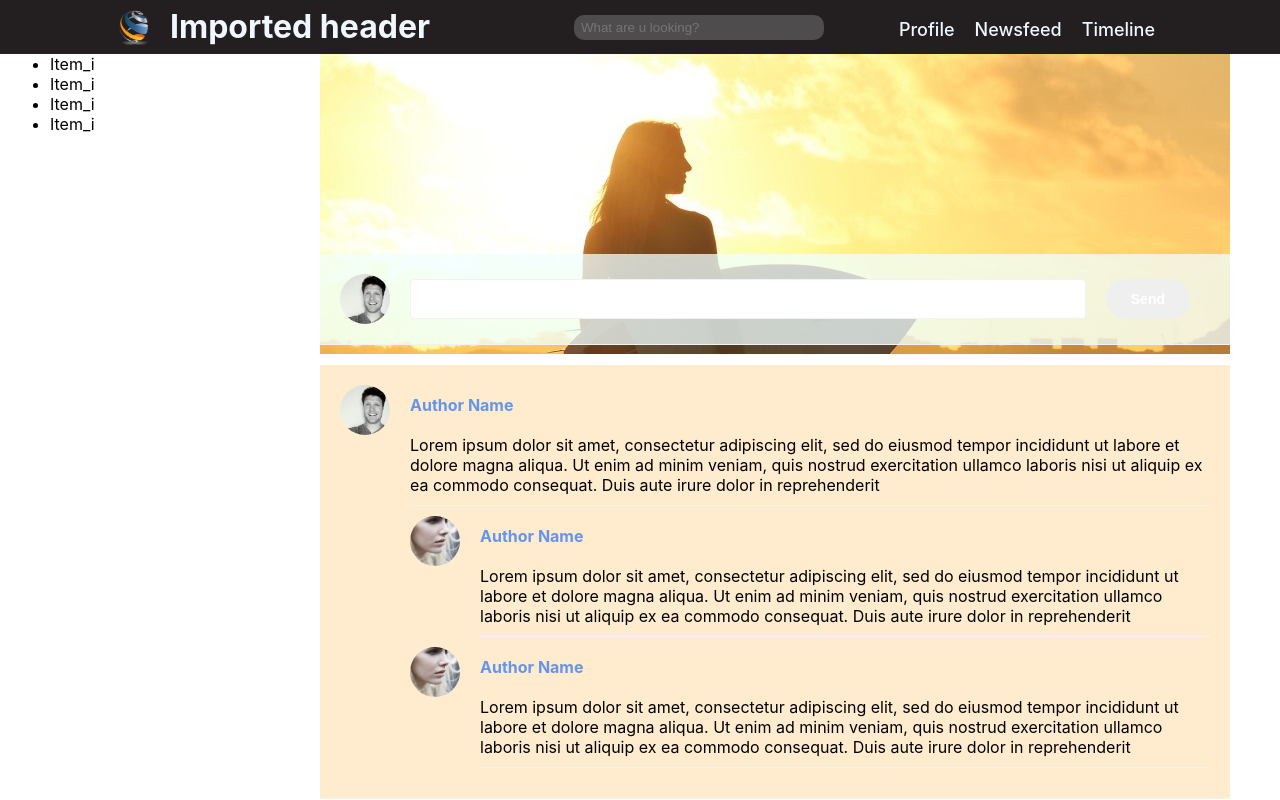
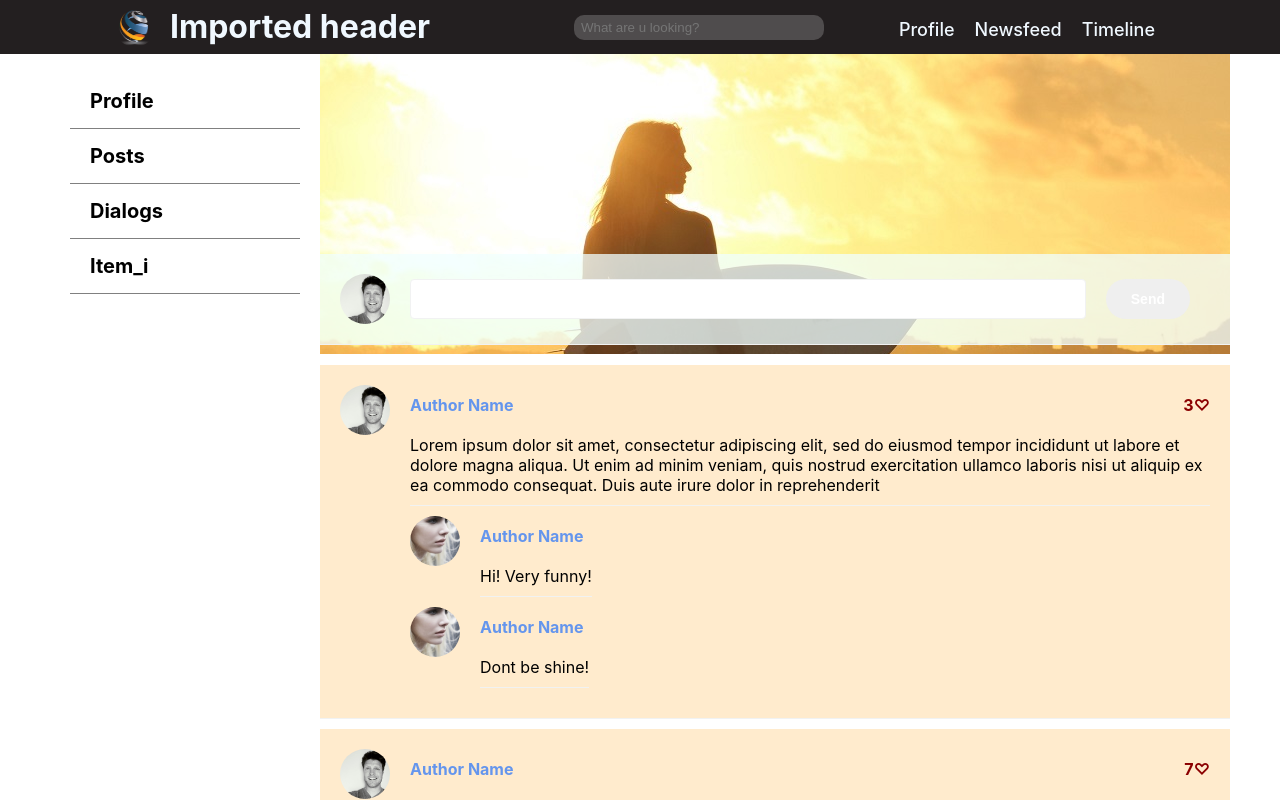
Before and after one commit to MyodsOnline/ReactApp_SocialNetwork, a React (Create React App) app: page /posts in a window 1280 px wide. Shown: the top 800 px of the page. Built offline with nearby package versions, Linux system fonts and the light colour scheme.

Commit message:
update 21/04
add react-router0dom

```diff
--- a/src/App.js
+++ b/src/App.js
@@ -1,16 +1,20 @@
 import './App.css';
-import Footer from './Components/Footer/Footer';
-import Header from './Components/Header/Header';
-import Navbar from './Components/Navbar/Navbar';
+import { BrowserRouter, Route, Routes } from 'react-router-dom';
 import MainContent from './Components/Main/Main';
+import Dialogs from './Components/Dialogs/Dialogs';
+import Layout from './Components/Layout';
 
 function App() {
   return (
     <div className="App">
-      <Header />
-      <Navbar />
-      <MainContent />
-      <Footer />
+      <BrowserRouter>
+        <Routes>
+          <Route path="/" element={<Layout />} >
+            <Route path="posts" element={<MainContent />} />
+            <Route path="dialogs" element={<Dialogs />} />
+          </Route>
+        </Routes>
+      </BrowserRouter>
     </div>
   );
 }
--- /dev/null
+++ b/src/Components/Dialogs/Dialogs.jsx
@@ -0,0 +1,12 @@
+import React from "react";
+import ds from "./Dialogs.module.css";
+
+const Dialogs = () => {
+    return (
+        <section className={ds.dialogStyle}>
+            Dialog
+        </section>
+    )
+}
+
+export default Dialogs
--- /dev/null
+++ b/src/Components/Dialogs/Dialogs.module.css
@@ -0,0 +1,5 @@
+.dialogStyle {
+    grid-area: content;
+    margin-right: 50px;
+    background-color: darkgray;
+}
--- a/src/Components/Footer/FooterInfo/FooterInfo.jsx
+++ b/src/Components/Footer/FooterInfo/FooterInfo.jsx
@@ -39,9 +39,9 @@ const FooterInfo = () => {
             <div>
                 <h5>Contacts</h5>
                 <ul className={`${f.footerLinks} ${f.contacts}`}>
-                    <li><i class=""></i>+7 (981) 120-0645</li>
-                    <li><i class="icon ion-ios-email-outline"></i>diver.vlz@gmail.com</li>
-                    <li><i class="icon ion-ios-location-outline"></i>Sankt-Petersburg, RU</li>
+                    <li>+7 (981) 120-0645</li>
+                    <li>diver.vlz@gmail.com</li>
+                    <li>Sankt-Petersburg, RU</li>
                 </ul>
             </div>
         </div>
--- /dev/null
+++ b/src/Components/Layout.jsx
@@ -0,0 +1,17 @@
+import { Outlet } from "react-router-dom";
+import Footer from "./Footer/Footer";
+import Header from "./Header/Header";
+import Navbar from "./Navbar/Navbar";
+
+const Layout = () => {
+    return (
+        <>
+        <Header />
+        <Navbar />
+        <Outlet />
+        <Footer />
+        </>
+    )
+}
+
+export default Layout
--- a/src/Components/Main/Main.jsx
+++ b/src/Components/Main/Main.jsx
@@ -12,9 +12,9 @@ const MainContent = () => {
             <div className={m.item}>Item-3</div> */}
             <Cover />
             <NewPost />
-            <Posts />
-            <Posts />
-            <Posts />
+            <Posts likes="3"/>
+            <Posts likes="7"/>
+            <Posts likes="1"/>
         </main>
     );
 }
--- a/src/Components/Main/Posts/PostComment.jsx
+++ b/src/Components/Main/Posts/PostComment.jsx
@@ -1,7 +1,7 @@
 import p from './Posts.module.css'
 import userImage from '../../assets/img/user-2.jpeg';
 
-const PostComment = () => {
+const PostComment = (proops) => {
     return (
         <div className={p.comment_style}>
             <img src={userImage} alt="user avatar"/>
@@ -10,7 +10,7 @@ const PostComment = () => {
                     <h4>Author Name</h4>
                 </div>
                 <div className={p.commentBodyText}>
-                    <p>Lorem ipsum dolor sit amet, consectetur adipiscing elit, sed do eiusmod tempor incididunt ut labore et dolore magna aliqua. Ut enim ad minim veniam, quis nostrud exercitation ullamco laboris nisi ut aliquip ex ea commodo consequat. Duis aute irure dolor in reprehenderit</p>
+                    <p>{proops.message}</p>
                 </div>
             </div>
         </div>
--- a/src/Components/Main/Posts/Posts.jsx
+++ b/src/Components/Main/Posts/Posts.jsx
@@ -2,18 +2,19 @@ import p from './Posts.module.css'
 import userImage from '../../assets/img/user-1.jpeg';
 import PostComment from './PostComment';
 
-const Posts = () => {
+const Posts = (proops) => {
     return (
         <div className={p.post_style}>
             <img src={userImage} alt="user avatar"/>
             <div className={p.postBody}>
                 <div className={p.postBodyTitle}>
                     <h4>Author Name</h4>
+                    <p>{proops.likes}<span>♡</span></p>
                 </div>
                 <div className={p.postBodyText}>
                     <p>Lorem ipsum dolor sit amet, consectetur adipiscing elit, sed do eiusmod tempor incididunt ut labore et dolore magna aliqua. Ut enim ad minim veniam, quis nostrud exercitation ullamco laboris nisi ut aliquip ex ea commodo consequat. Duis aute irure dolor in reprehenderit</p>
-                    <PostComment />
-                    <PostComment />
+                    <PostComment message="Hi! Very funny!" />
+                    <PostComment message="Dont be shine!" />
                 </div>
             </div>
         </div>
--- a/src/Components/Main/Posts/Posts.module.css
+++ b/src/Components/Main/Posts/Posts.module.css
@@ -67,8 +67,14 @@ img {
 
 .postBodyTitle, .commentBodyTitle{
     display: flex;
+    justify-content: space-between;
     color: cornflowerblue;
     padding: 10px 0 20px;
+}
+
+.postBodyTitle p {
+    color: darkred;
+    font-weight: 700;
 }
 
 .comment_style, .commentBodyText {
--- /dev/null
+++ b/src/Components/Main/Posts/postData.js
@@ -0,0 +1,5 @@
+export const postData = [
+    {text: 'Profile', likes: '3'},
+    // {text: 'Newsfeed', likes: '7'},
+    // {text: 'Timeline', likes: '1'},
+  ]
--- a/src/Components/Navbar/Navbar.css
+++ b/src/Components/Navbar/Navbar.css
@@ -2,3 +2,25 @@ nav {
     grid-area: navigation;
     margin-left: 50px;
 }
+
+.navLinks {
+    list-style-type: none;
+    padding: 20px;
+}
+
+.navLink {
+    padding: 15px 0;
+    border-bottom: 1px solid gray;
+    padding-left: 20px;
+}
+
+.navLink a {
+    text-decoration: none;
+    font-size: 1.25em;
+    color: black;
+    font-weight: 700;
+}
+
+.navLink a:hover {
+    text-decoration: underline;
+}
--- a/src/Components/Navbar/Navbar.jsx
+++ b/src/Components/Navbar/Navbar.jsx
@@ -3,11 +3,11 @@ import "./Navbar.css";
 const Navbar = () => {
     return (
       <nav>
-        <ul>
-          <li>Item_i</li>
-          <li>Item_i</li>
-          <li>Item_i</li>
-          <li>Item_i</li>
+        <ul className="navLinks">
+          <li className="navLink"><a href="/profile">Profile</a></li>
+          <li className="navLink"><a href="/posts">Posts</a></li>
+          <li className="navLink"><a href="/dialogs">Dialogs</a></li>
+          <li className="navLink"><a href="/">Item_i</a></li>
         </ul>
       </nav>
     );
```
